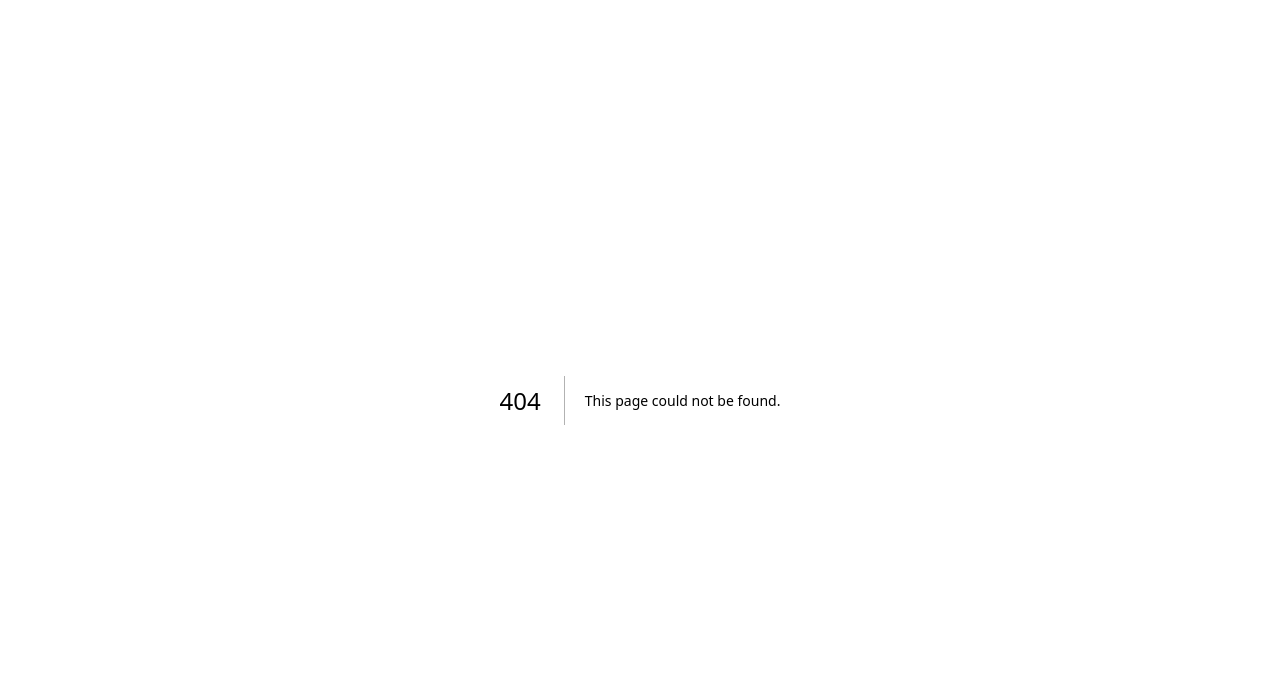
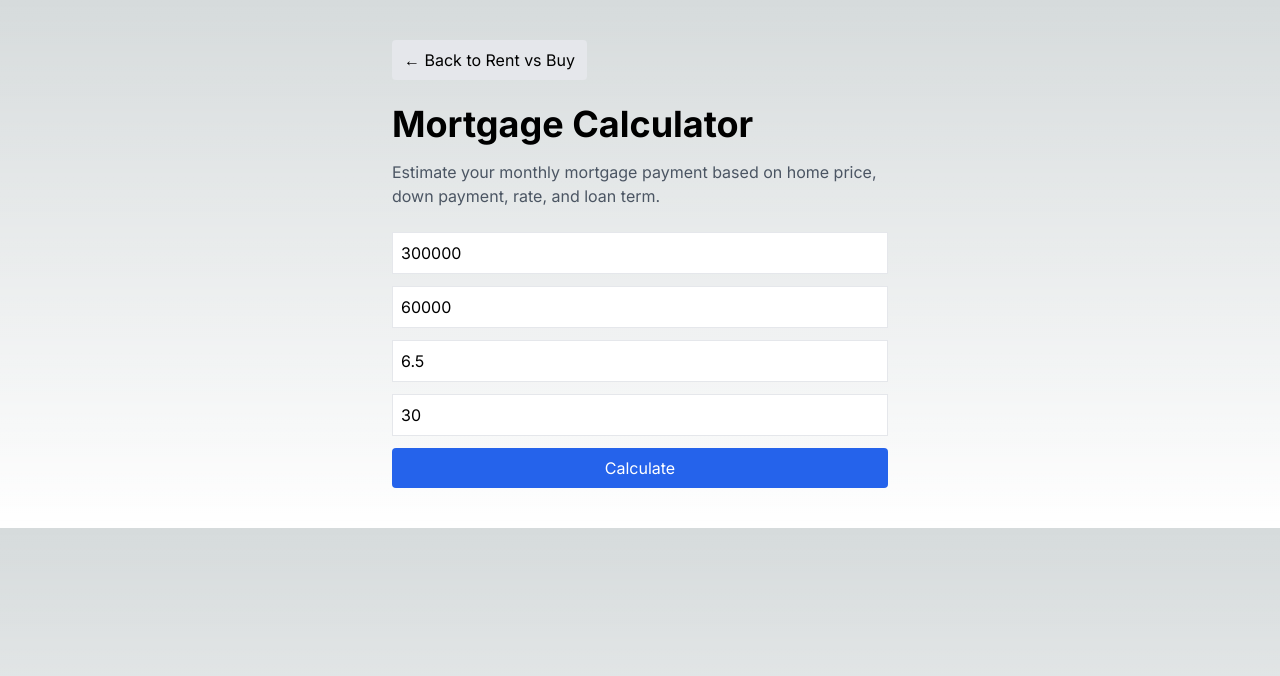
Before and after one commit to jlrrow/money-engine, a Next.js app: page /mortgage in a window 1280 px wide. Before the commit this address had no page. Shown: the top 676 px of the page. Built offline with nearby package versions, Linux system fonts and the light colour scheme.

Commit message:
added mortgage calculator

```diff
--- /dev/null
+++ b/app/mortgage/page.tsx
@@ -0,0 +1,98 @@
+"use client";
+import { useState } from "react";
+
+function formatMoney(value: number) {
+  return new Intl.NumberFormat("en-US", {
+    style: "currency",
+    currency: "USD",
+    maximumFractionDigits: 0,
+  }).format(value);
+}
+
+export default function MortgageCalculator() {
+  const [homePrice, setHomePrice] = useState(300000);
+  const [downPayment, setDownPayment] = useState(60000);
+  const [interestRate, setInterestRate] = useState(6.5);
+  const [years, setYears] = useState(30);
+  const [payment, setPayment] = useState<number | null>(null);
+
+  const calculate = () => {
+    const loanAmount = homePrice - downPayment;
+    const monthlyRate = interestRate / 100 / 12;
+    const numberOfPayments = years * 12;
+
+    const monthlyPayment =
+      (loanAmount *
+        monthlyRate *
+        Math.pow(1 + monthlyRate, numberOfPayments)) /
+      (Math.pow(1 + monthlyRate, numberOfPayments) - 1);
+
+    setPayment(monthlyPayment);
+  };
+
+  return (
+    <main className="p-10 max-w-xl mx-auto">
+      <a
+        href="/"
+        className="inline-block mb-6 px-3 py-2 bg-gray-200 rounded hover:bg-gray-300"
+      >
+        ← Back to Rent vs Buy
+      </a>
+
+      <h1 className="text-4xl font-bold mb-4">Mortgage Calculator</h1>
+
+      <p className="mb-6 text-gray-600">
+        Estimate your monthly mortgage payment based on home price, down payment,
+        rate, and loan term.
+      </p>
+
+      <input
+        type="number"
+        value={homePrice}
+        onChange={(e) => setHomePrice(Number(e.target.value))}
+        className="border p-2 w-full mb-3"
+        placeholder="Home Price"
+      />
+
+      <input
+        type="number"
+        value={downPayment}
+        onChange={(e) => setDownPayment(Number(e.target.value))}
+        className="border p-2 w-full mb-3"
+        placeholder="Down Payment"
+      />
+
+      <input
+        type="number"
+        step="0.1"
+        value={interestRate}
+        onChange={(e) => setInterestRate(Number(e.target.value))}
+        className="border p-2 w-full mb-3"
+        placeholder="Interest Rate %"
+      />
+
+      <input
+        type="number"
+        value={years}
+        onChange={(e) => setYears(Number(e.target.value))}
+        className="border p-2 w-full mb-3"
+        placeholder="Loan Term"
+      />
+
+      <button
+        onClick={calculate}
+        className="bg-blue-600 text-white px-4 py-2 rounded w-full"
+      >
+        Calculate
+      </button>
+
+      {payment && (
+        <div className="mt-6 p-4 bg-gray-100 rounded">
+          <p className="font-bold">
+            Estimated monthly mortgage: {formatMoney(payment)}
+          </p>
+        </div>
+      )}
+    </main>
+  );
+}
--- a/app/page.tsx
+++ b/app/page.tsx
@@ -184,6 +184,13 @@ export default function Home() {
   className="inline-block mb-6 px-4 py-2 bg-gray-200 rounded hover:bg-gray-300"
 >
   Start with affordability →
+</a>
+
+<a
+  href="/mortgage"
+  className="inline-block mb-6 ml-3 px-4 py-2 bg-gray-200 rounded hover:bg-gray-300"
+>
+  Mortgage calculator →
 </a>
         <p className="text-slate-600 mb-8">
           Compare renting vs buying, including monthly costs and break-even timing.
```
